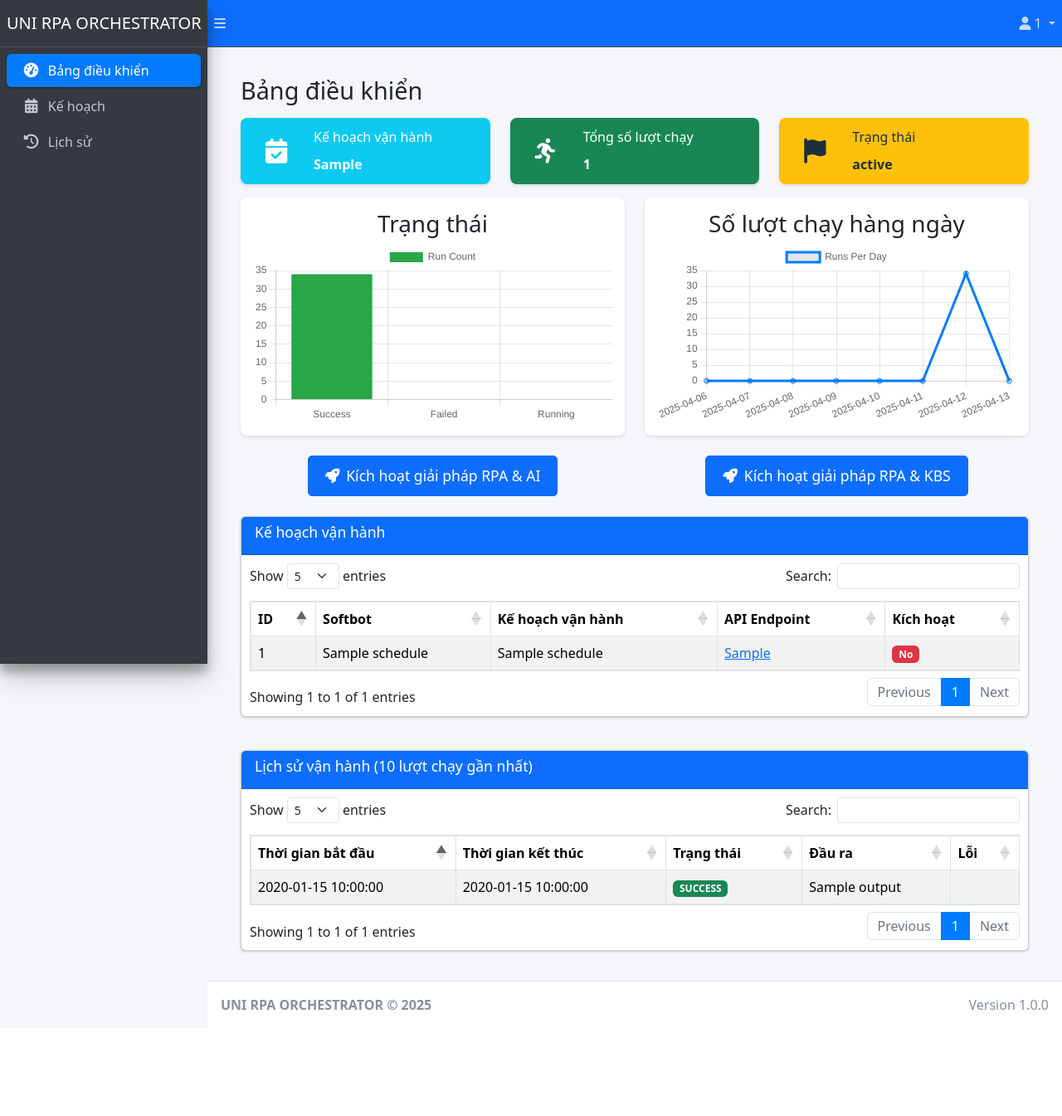
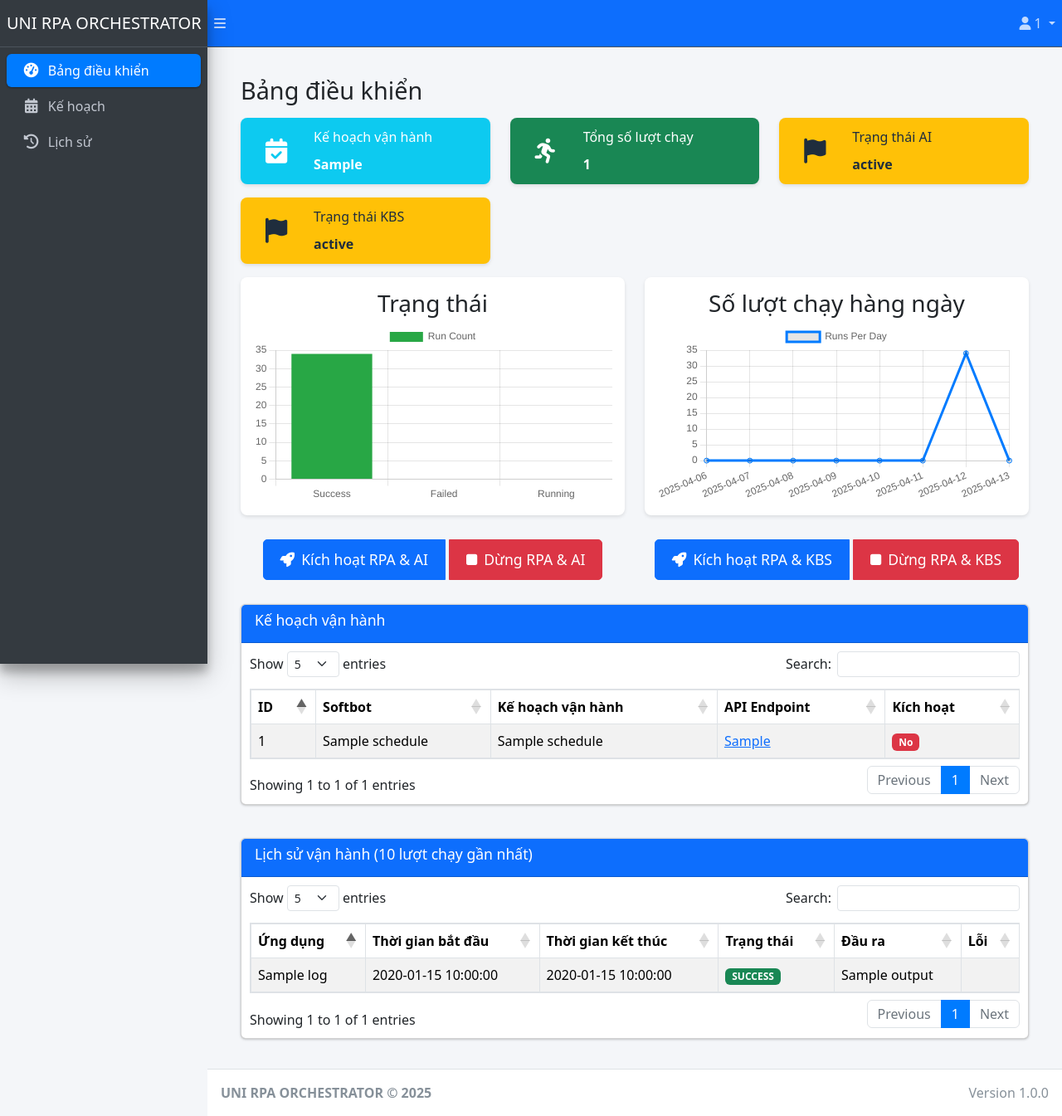
Before and after one commit to rpa-for-education/uni-rpa-orchestrator, a Flask app: template templates/index.html in a window 1280 px wide. Shown: the whole page at 83% size. Before the commit the page ends 1217 px from the top, so only its background shows below. Run offline with Flask 3, Linux system fonts and the light colour scheme; the visitor is signed in with stand-in values (Sample User, id 1); data comes from the database, SQL or seed files in the repository; the template is opened without the code that fills it: most values are stand-ins (such as "Sample title", 1, 10 or a date in 2020); parts of the project's set-up code (start-up, migrations or seed data) failed here and were passed over; some libraries are stand-ins or nearby versions.

Commit message:
2025.04.14 02:22

```diff
--- a/app.py
+++ b/app.py
@@ -3,9 +3,8 @@ from flask import Flask, render_template, request, jsonify, redirect, url_for, f
 from flask_login import LoginManager, UserMixin, login_user, logout_user, login_required, current_user
 from db import SessionFactory
 from models import Schedule, RunLog
-from scheduler import start_scheduler, load_schedules
-from github_trigger import trigger_github_ai_action
-from github_trigger import trigger_github_kbs_action
+from scheduler import start_scheduler, load_schedules, run_bot
+from github_trigger import trigger_github_action
 from sqlalchemy import func
 from datetime import datetime, timedelta
 import logging
@@ -26,18 +25,15 @@ users = {
     }
 }
 
-
 class User(UserMixin):
     def __init__(self, username):
         self.id = username
-
 
 @login_manager.user_loader
 def load_user(username):
     if username in users:
         return User(username)
     return None
-
 
 @app.route("/login", methods=["GET", "POST"])
 def login():
@@ -49,20 +45,18 @@ def login():
         if username in users and bcrypt.checkpw(password.encode('utf-8'), users[username]['password'].encode('utf-8')):
             user = User(username)
             login_user(user)
-            flash("Logged in successfully!", "success")
+            flash("Đăng nhập thành công!", "success")
             return redirect(url_for('index'))
         else:
-            flash("Invalid username or password", "danger")
+            flash("Sai tài khoản hoặc mật khẩu", "danger")
     return render_template("login.html")
-
 
 @app.route("/logout")
 @login_required
 def logout():
     logout_user()
-    flash("Logged out successfully!", "success")
+    flash("Đăng xuất thành công!", "success")
     return redirect(url_for('login'))
-
 
 @app.route("/")
 @login_required
@@ -72,8 +66,10 @@ def index():
     logs = session.query(RunLog).order_by(RunLog.start_time.desc()).limit(10).all()
     active_schedules = session.query(Schedule).filter_by(active=True).count()
     total_runs = session.query(RunLog).count()
-    latest_status = session.query(RunLog).order_by(RunLog.start_time.desc()).first()
-    latest_status = latest_status.status if latest_status else "N/A"
+    ai_log = session.query(RunLog).filter_by(app_name="ai").order_by(RunLog.start_time.desc()).first()
+    kbs_log = session.query(RunLog).filter_by(app_name="kbs").order_by(RunLog.start_time.desc()).first()
+    ai_status = ai_log.status if ai_log else "N/A"
+    kbs_status = kbs_log.status if kbs_log else "N/A"
     session.close()
     return render_template(
         "index.html",
@@ -81,27 +77,23 @@ def index():
         logs=logs,
         active_schedules=active_schedules,
         total_runs=total_runs,
-        latest_status=latest_status
+        ai_status=ai_status,
+        kbs_status=kbs_status
     )
 
 @app.route("/trigger_github_ai", methods=["POST"])
 @login_required
 def trigger_ai():
-    success, message = trigger_github_ai_action()
-    if success:
-        return jsonify({"message": "Workflow triggered successfully"})
-    else:
-        return jsonify({"message": message}), 500
+    action = request.form.get('action', 'start')
+    run_bot('ai', action)
+    return jsonify({"message": f"Triggered {action} for AI"})
 
 @app.route("/trigger_github_kbs", methods=["POST"])
 @login_required
 def trigger_kbs():
-    success, message = trigger_github_kbs_action()
-    if success:
-        return jsonify({"message": "Workflow triggered successfully"})
-    else:
-        return jsonify({"message": message}), 500
-
+    action = request.form.get('action', 'start')
+    run_bot('kbs', action)
+    return jsonify({"message": f"Triggered {action} for KBS"})
 
 @app.route("/api/stats", methods=["GET"])
 @login_required
@@ -139,7 +131,6 @@ def stats():
         session.close()
         return jsonify({"error": str(e)}), 500
 
-
 if __name__ == "__main__":
     session = SessionFactory()
     try:
--- a/templates/index.html
+++ b/templates/index.html
@@ -4,15 +4,10 @@
     <meta charset="UTF-8">
     <meta name="viewport" content="width=device-width, initial-scale=1.0">
     <title>Bảng điều khiển UNI RPA ORCHESTRATOR</title>
-    <!-- AdminLTE CSS -->
     <link rel="stylesheet" href="https://cdn.jsdelivr.net/npm/admin-lte@3.2/dist/css/adminlte.min.css">
-    <!-- Bootstrap CSS -->
     <link href="https://cdn.jsdelivr.net/npm/bootstrap@5.3.3/dist/css/bootstrap.min.css" rel="stylesheet">
-    <!-- Font Awesome -->
     <link href="https://cdnjs.cloudflare.com/ajax/libs/font-awesome/6.4.2/css/all.min.css" rel="stylesheet">
-    <!-- DataTables CSS -->
     <link rel="stylesheet" href="https://cdn.datatables.net/1.13.6/css/dataTables.bootstrap5.min.css">
-    <!-- Custom CSS -->
     <style>
         body {
             background-color: #f4f6f9;
@@ -42,6 +37,7 @@
             font-size: 1.1rem;
             padding: 10px 20px;
             border-radius: 5px;
+            margin: 5px;
         }
         #toast-container {
             position: fixed;
@@ -150,8 +146,17 @@
                             <div class="info-box bg-warning">
                                 <span class="info-box-icon"><i class="fas fa-flag"></i></span>
                                 <div class="info-box-content">
-                                    <span class="info-box-text">Trạng thái</span>
-                                    <span class="info-box-number">{{ latest_status }}</span>
+                                    <span class="info-box-text">Trạng thái AI</span>
+                                    <span class="info-box-number">{{ ai_status }}</span>
+                                </div>
+                            </div>
+                        </div>
+                        <div class="col-lg-4 col-12">
+                            <div class="info-box bg-warning">
+                                <span class="info-box-icon"><i class="fas fa-flag"></i></span>
+                                <div class="info-box-content">
+                                    <span class="info-box-text">Trạng thái KBS</span>
+                                    <span class="info-box-number">{{ kbs_status }}</span>
                                 </div>
                             </div>
                         </div>
@@ -173,21 +178,27 @@
                         </div>
                     </div>
 
-                    <!-- Trigger Button -->
+                    <!-- Trigger Buttons -->
                     <div class="row mt-4">
                         <div class="col-6 text-center">
-                            <form id="triggerFormAI">
-                                <button type="submit" class="btn btn-primary btn-trigger">
-                                    <i class="fas fa-rocket me-2"></i>Kích hoạt giải pháp RPA & AI
+                            <div class="btn-group">
+                                <button class="btn btn-primary btn-trigger" onclick="triggerAction('ai', 'start')">
+                                    <i class="fas fa-rocket me-2"></i>Kích hoạt RPA & AI
                                 </button>
-                            </form>
+                                <button class="btn btn-danger btn-trigger" onclick="triggerAction('ai', 'stop')">
+                                    <i class="fas fa-stop me-2"></i>Dừng RPA & AI
+                                </button>
+                            </div>
                         </div>
                         <div class="col-6 text-center">
-                            <form id="triggerFormKBS">
-                                <button type="submit" class="btn btn-primary btn-trigger">
-                                    <i class="fas fa-rocket me-2"></i>Kích hoạt giải pháp RPA & KBS
+                            <div class="btn-group">
+                                <button class="btn btn-primary btn-trigger" onclick="triggerAction('kbs', 'start')">
+                                    <i class="fas fa-rocket me-2"></i>Kích hoạt RPA & KBS
                                 </button>
-                            </form>
+                                <button class="btn btn-danger btn-trigger" onclick="triggerAction('kbs', 'stop')">
+                                    <i class="fas fa-stop me-2"></i>Dừng RPA & KBS
+                                </button>
+                            </div>
                         </div>
                     </div>
 
@@ -243,6 +254,7 @@
                                     <table id="logsTable" class="table table-bordered table-striped">
                                         <thead>
                                             <tr>
+                                                <th>Ứng dụng</th>
                                                 <th>Thời gian bắt đầu</th>
                                                 <th>Thời gian kết thúc</th>
                                                 <th>Trạng thái</th>
@@ -253,6 +265,7 @@
                                         <tbody>
                                             {% for log in logs %}
                                             <tr>
+                                                <td>{{ log.app_name or 'N/A' }}</td>
                                                 <td>{{ log.start_time }}</td>
                                                 <td>{{ log.end_time or '' }}</td>
                                                 <td>
@@ -368,46 +381,6 @@
                 });
             });
 
-            // Trigger GitHub AI Action
-            $('#triggerFormAI').on('submit', function(e) {
-                e.preventDefault();
-                $.ajax({
-                    url: '/trigger_github_ai',
-                    type: 'POST',
-                    dataType: 'json',
-                    success: function(response) {
-                        showToast('Success', response.message, 'success');
-                    },
-                    error: function(xhr) {
-                        let errorMsg = 'An error occurred';
-                        try {
-                            errorMsg = xhr.responseJSON.message || errorMsg;
-                        } catch (e) {}
-                        showToast('Error', errorMsg, 'danger');
-                    }
-                });
-            });
-
-            // Trigger GitHub KBS Action
-            $('#triggerFormKBS').on('submit', function(e) {
-                e.preventDefault();
-                $.ajax({
-                    url: '/trigger_github_kbs',
-                    type: 'POST',
-                    dataType: 'json',
-                    success: function(response) {
-                        showToast('Success', response.message, 'success');
-                    },
-                    error: function(xhr) {
-                        let errorMsg = 'An error occurred';
-                        try {
-                            errorMsg = xhr.responseJSON.message || errorMsg;
-                        } catch (e) {}
-                        showToast('Error', errorMsg, 'danger');
-                    }
-                });
-            });
-
             // Toast function
             function showToast(title, message, type) {
                 const toastHtml = `
@@ -427,6 +400,28 @@
                 });
             }
         });
+
+        // Trigger action for AI/KBS
+        function triggerAction(app, action) {
+            const endpoint = app === 'ai' ? '/trigger_github_ai' : '/trigger_github_kbs';
+            $.ajax({
+                url: endpoint,
+                type: 'POST',
+                data: { action: action },
+                dataType: 'json',
+                success: function(response) {
+                    showToast('Success', response.message, 'success');
+                    setTimeout(() => location.reload(), 1000); // Reload để cập nhật trạng thái
+                },
+                error: function(xhr) {
+                    let errorMsg = 'An error occurred';
+                    try {
+                        errorMsg = xhr.responseJSON.message || errorMsg;
+                    } catch (e) {}
+                    showToast('Error', errorMsg, 'danger');
+                }
+            });
+        }
     </script>
     <div id="toast-container"></div>
 </body>
--- a/templates/login.html
+++ b/templates/login.html
@@ -59,7 +59,7 @@
 </head>
 <body>
     <div class="login-container">
-        <h3><i class="fas fa-lock me-2"></i>UNI RPA ORCHESTRATOR</h3>
+        <h4><i class="fas fa-lock me-2"></i>UNI RPA ORCHESTRATOR</h4>
         {% with messages = get_flashed_messages(with_categories=true) %}
             {% if messages %}
                 {% for category, message in messages %}
```
Also changed, not shown: github_trigger.py (+51 -25 lines), scheduler.py (+45 -22 lines), 2 other files.
